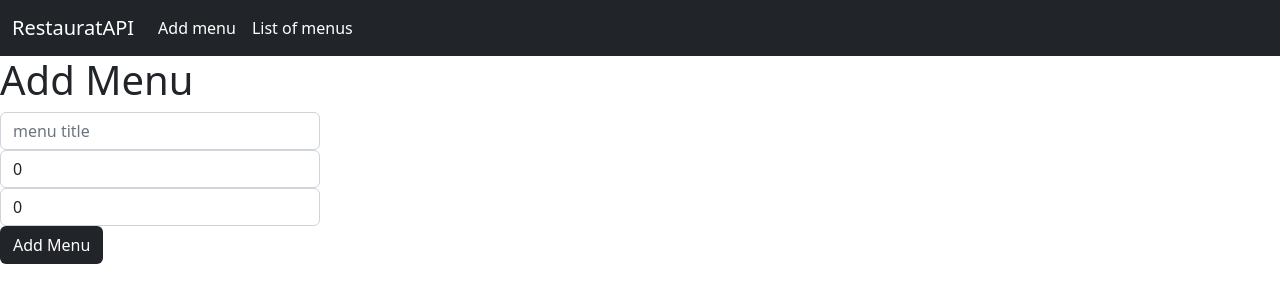
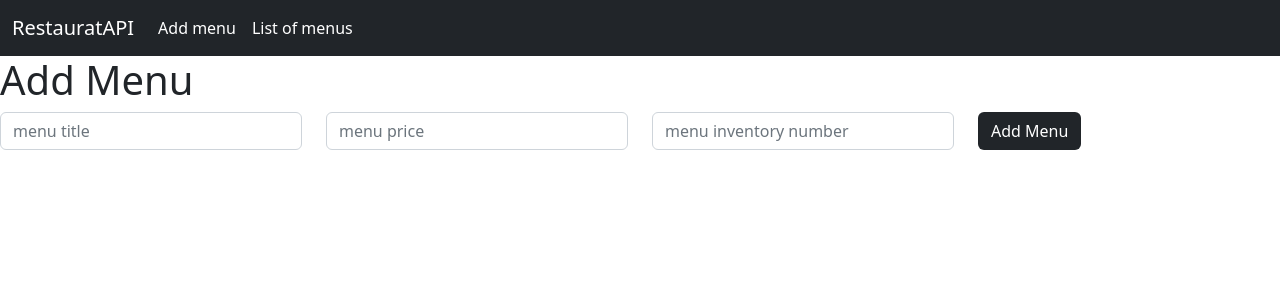
Before and after one commit to hassanfigui1/RestaurantAPI, an Angular app: page /add-menu in a window 1280 px wide. Shown: the top 302 px of the page. Built offline with nearby package versions, Linux system fonts and the light colour scheme.

Commit message:
trying to fix Post request issue

```diff
--- a/angular.json
+++ b/angular.json
@@ -60,8 +60,9 @@
         "serve": {
           "builder": "@angular-devkit/build-angular:dev-server",
           "options": {
-            "browserTarget": "frontend:build",
+            "browserTarget": "RestaurantAPI:build",
             "proxyConfig": "src/proxy.conf.json"
+
           },
           "configurations": {
             "production": {
--- a/src/app/add-section/add-section.component.html
+++ b/src/app/add-section/add-section.component.html
@@ -1,18 +1,15 @@
 <section class="row">
     <h1>Add Menu {{menu.title}}</h1>
-    <form action="" class="form">
         <div class="col-3">
             <input type="text" required [(ngModel)]="menu.title" minlength="3" class="form-control" placeholder="menu title" name="title" id="">
         </div>
         <div class="col-3">
-            <input type="number" required [(ngModel)]="menu.menu_price" placeholder="menu price" class="form-control" name="price" id="">
+            <input type="number" required placeholder="menu price" class="form-control" name="price" id="">
         </div>
         <div class="col-3 ">
-            <input type="number" required [(ngModel)]="menu.inventory_code" placeholder="menu inventory number" class="form-control" name="inventory" id="">
+            <input type="number" required  placeholder="menu inventory number" class="form-control" name="inventory" id="">
         </div>
         <div class="col-3">
             <button type="submit" class="btn btn-control bg-dark text-white" (click)="addMenu()">Add Menu</button>
         </div>
-    </form>
-
 </section>
--- a/src/app/add-section/add-section.component.ts
+++ b/src/app/add-section/add-section.component.ts
@@ -11,8 +11,8 @@ export class AddSectionComponent {
   constructor(public _sharedList_menus: SharedMenuListService){}
   menu ={
     title:'',
-    inventory_code:0,
-    menu_price:0
+    inventory:0,
+    price:0
   }
 
   addMenu(){
@@ -21,8 +21,8 @@ export class AddSectionComponent {
             res=>{
               this.menu ={
                 title:'',
-                inventory_code:0,
-                menu_price:0
+                inventory:0,
+                price:0
               }
             },
             err=>{
--- a/src/app/section/section.component.html
+++ b/src/app/section/section.component.html
@@ -1,7 +1,7 @@
 <section>
-    <ng-container *ngFor="let menu of list_of_menus">
+    <ng-container >
         <div class="row">
-            <div class="col-3">{{menu.title}}</div>
+            <div class="col-3">{{list_of_menus|json}}</div>
         </div>
     </ng-container>
 </section>
--- a/src/app/section/section.component.ts
+++ b/src/app/section/section.component.ts
@@ -8,5 +8,20 @@ import { SharedMenuListService } from '../shared-menu-list.service';
 })
 export class SectionComponent {
   constructor(public _shareListMenu: SharedMenuListService){}
-  list_of_menus = this._shareListMenu.list_of_menus;
+  list_of_menus : any[] = [];
+
+  getMenus(){
+    this._shareListMenu.getMenu().subscribe(
+      data =>{
+        console.log(data);
+      }
+    )
+  }
+
+
+
+
+
+
+
 }
--- a/src/app/shared-menu-list.service.ts
+++ b/src/app/shared-menu-list.service.ts
@@ -8,10 +8,13 @@ export class SharedMenuListService {
   list_of_menus: any[] = [];
 
   constructor(private http: HttpClient) { }
-  private url = 'http://127.0.0.1:8000/';
 
   createMenu(menu : any){
-    return this.http.post(this.url + 'api/menu-items', this.list_of_menus);
+    alert("called");
+    return this.http.post("http://127.0.0.1:8000/api/menu-item", this.list_of_menus);
+  }
+  getMenu(){
+    return this.http.get("http://127.0.0.1:8000/api/menu-items");
   }
 
 }
```
Also changed, not shown: src/proxy.conf.json (+7 -4 lines).
